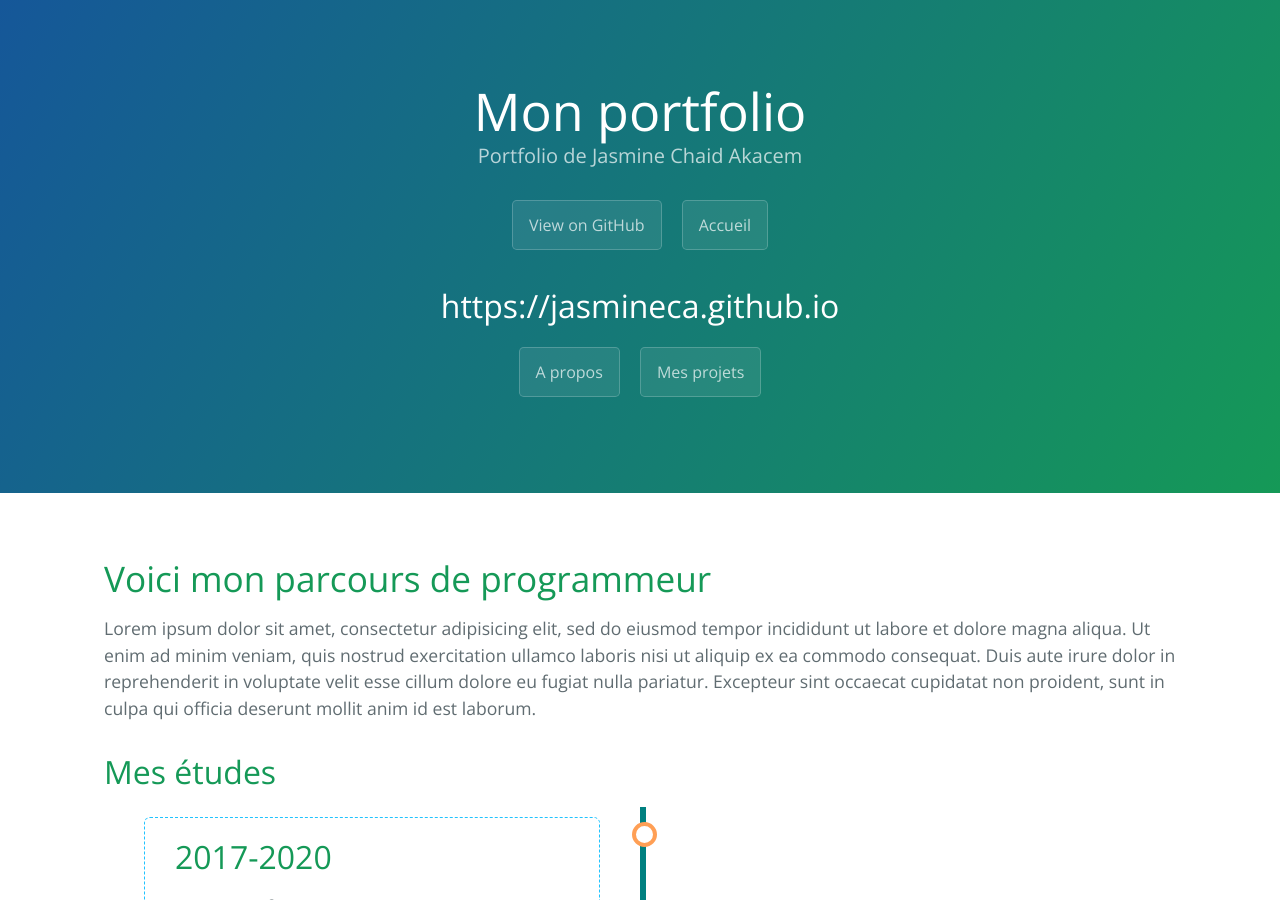
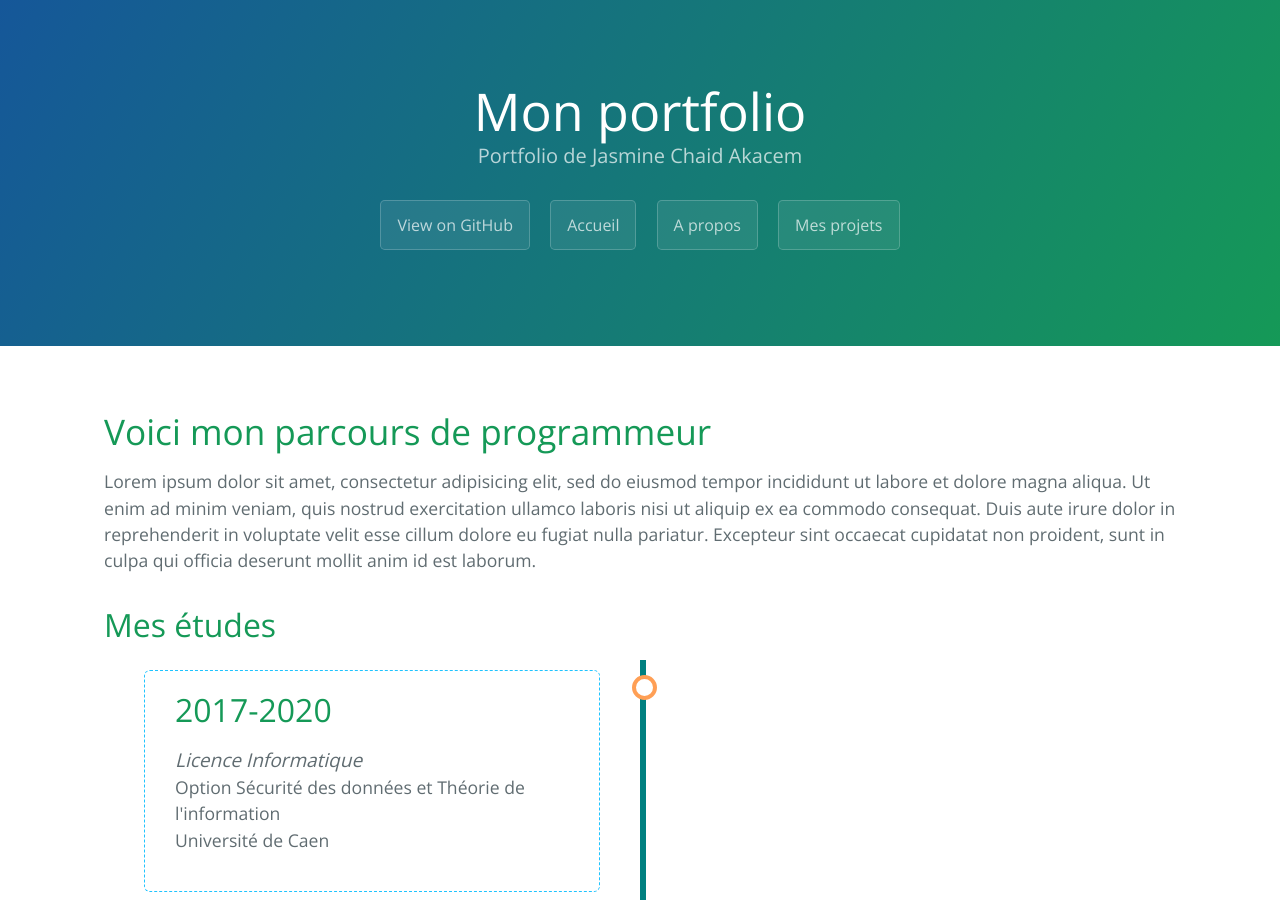
Before and after one commit to JasmineCA/JasmineCA.github.io, a Jekyll site: the page built from index.markdown, in a window 1280 px wide and 900 px high. Built offline with Jekyll 4.4.1, drawn with Linux system fonts in a browser that asks for light colours; nearby versions of some CDN libraries.

Commit message:
Bug in navigation to home

```diff
--- a/_layouts/default.html
+++ b/_layouts/default.html
@@ -17,8 +17,7 @@
       <h1 class="project-name">{{ site.title | default: site.github.repository_name }}</h1>
       <h2 class="project-tagline">{{ site.description | default: site.github.project_tagline }}</h2>
       <a href="{{ site.github.repository_url }}" class="button">View on GitHub</a>
-      <a href="{{ site.baseurl }}" class="button"> Accueil</a>
-      <h1>{{ site.url }}</h1>
+      <a href="{{ site.github.url }}" class="button"> Accueil</a>
       <a href="{{ site.url }}/about/" class="button">A propos</a>
       <a href="{{ site.url }}/projets/" class="button">Mes projets</a>
       <!-- {% if site.show_downloads %} -->
```
